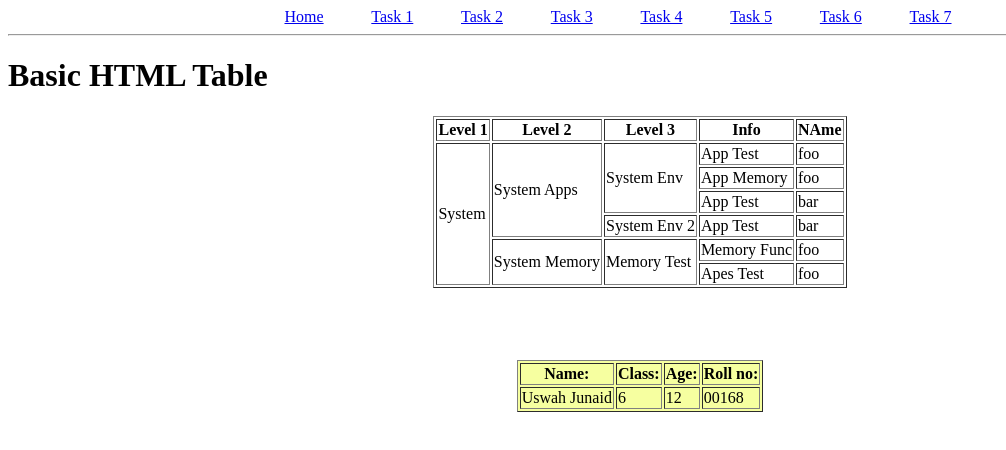
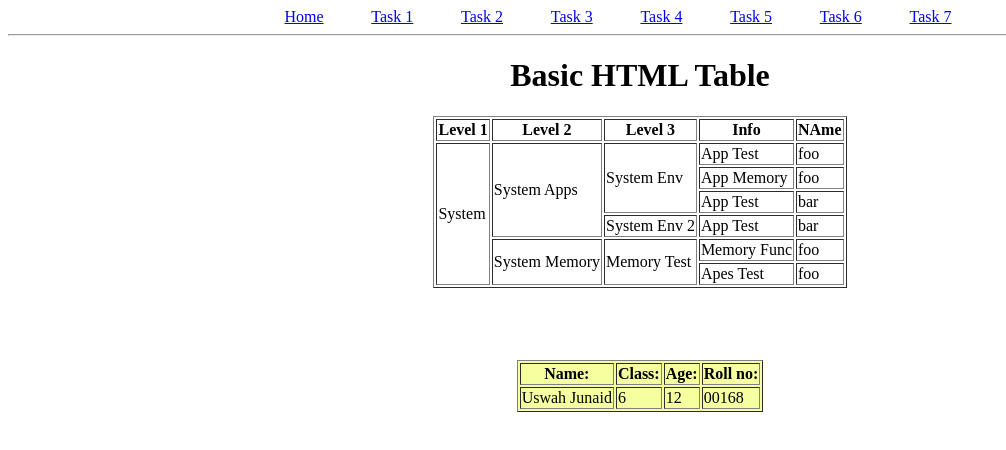
Before and after one commit to Uswah-Junaid/uj-assign-7, a plain HTML site: page pages/task5.html in a window 1280 px wide. Shown: the whole page, without its empty margins (0-1006 px from the left). Drawn offline with Linux system fonts and the light colour scheme.

Commit message:
My 7 assignment is completed..

```diff
--- a/pages/task5.html
+++ b/pages/task5.html
@@ -18,8 +18,11 @@
 </center>
 <hr>
 
-
-<h1>Basic HTML Table</h1>
+    <center>
+<table>
+    <h1>Basic HTML Table</h1>
+</table>
+</center>
 <center>
     <table border="1">
         <tr>
```
